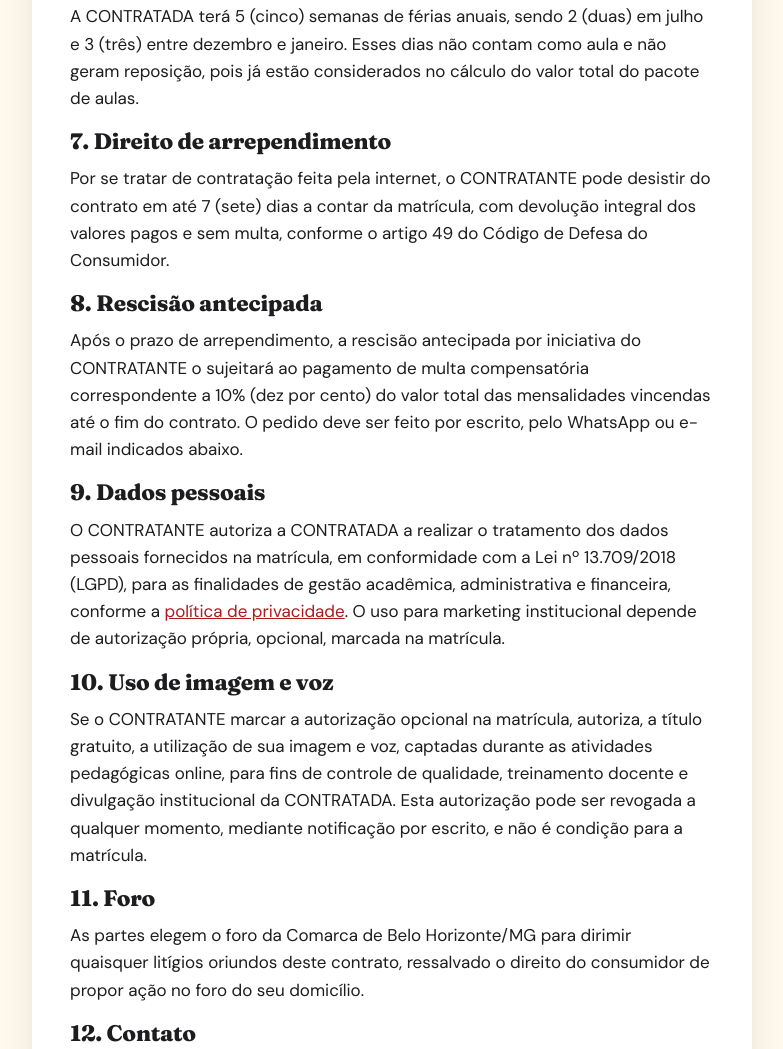
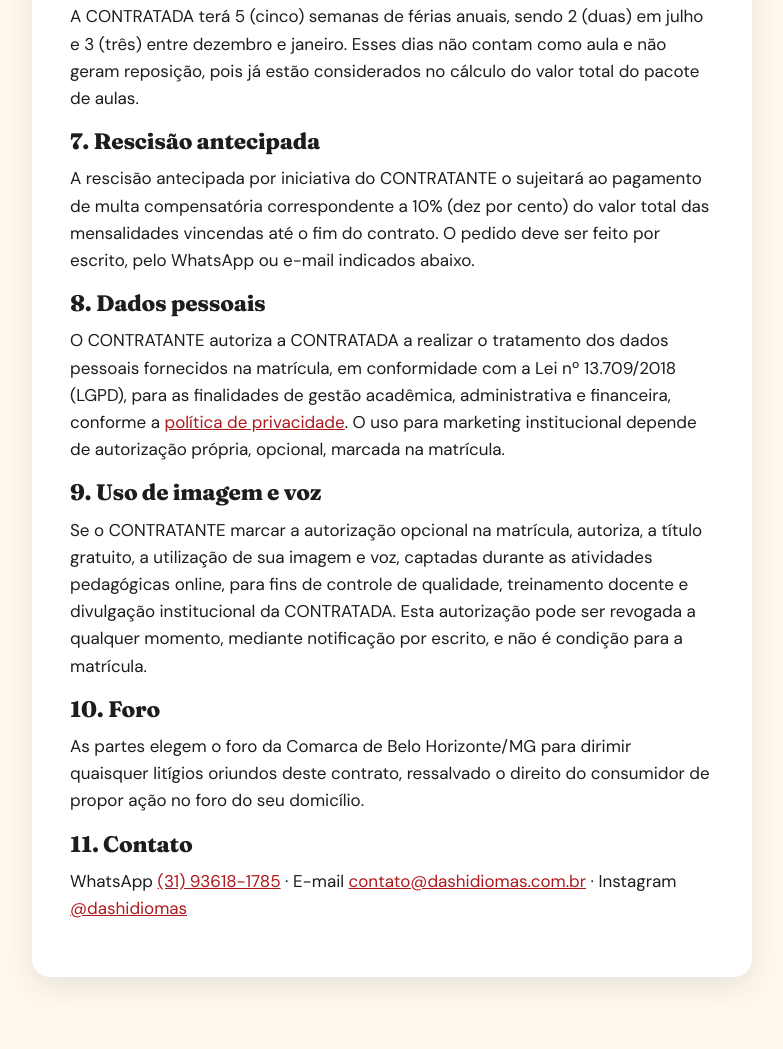
Before and after one commit to dashidiom/dash-idiomas-site, a website: page public/termos/index.html in a window 1280 px wide. Shown: the part 1775-2824 px from the top of the page, without its empty margins (248-1031 px from the left). Drawn offline with Linux system fonts and the light colour scheme.

Commit message:
Termos: retira a cláusula de direito de arrependimento a pedido da escola
Co-Authored-By: Claude Opus 5.5 <noreply@anthropic.com>
Claude-Session: https://claude.ai/code/session_01KGPsk2tqmNEWqpMZruqJLZ

```diff
--- a/public/termos/index.html
+++ b/public/termos/index.html
@@ -42,17 +42,15 @@
       <p>As aulas que coincidirem com feriados nacionais não serão ministradas e não haverá reposição.</p>
       <h2 style="font-size:1.4rem">6. Férias</h2>
       <p>A CONTRATADA terá 5 (cinco) semanas de férias anuais, sendo 2 (duas) em julho e 3 (três) entre dezembro e janeiro. Esses dias não contam como aula e não geram reposição, pois já estão considerados no cálculo do valor total do pacote de aulas.</p>
-      <h2 style="font-size:1.4rem">7. Direito de arrependimento</h2>
-      <p>Por se tratar de contratação feita pela internet, o CONTRATANTE pode desistir do contrato em até 7 (sete) dias a contar da matrícula, com devolução integral dos valores pagos e sem multa, conforme o artigo 49 do Código de Defesa do Consumidor.</p>
-      <h2 style="font-size:1.4rem">8. Rescisão antecipada</h2>
-      <p>Após o prazo de arrependimento, a rescisão antecipada por iniciativa do CONTRATANTE o sujeitará ao pagamento de multa compensatória correspondente a 10% (dez por cento) do valor total das mensalidades vincendas até o fim do contrato. O pedido deve ser feito por escrito, pelo WhatsApp ou e-mail indicados abaixo.</p>
-      <h2 style="font-size:1.4rem">9. Dados pessoais</h2>
+      <h2 style="font-size:1.4rem">7. Rescisão antecipada</h2>
+      <p>A rescisão antecipada por iniciativa do CONTRATANTE o sujeitará ao pagamento de multa compensatória correspondente a 10% (dez por cento) do valor total das mensalidades vincendas até o fim do contrato. O pedido deve ser feito por escrito, pelo WhatsApp ou e-mail indicados abaixo.</p>
+      <h2 style="font-size:1.4rem">8. Dados pessoais</h2>
       <p>O CONTRATANTE autoriza a CONTRATADA a realizar o tratamento dos dados pessoais fornecidos na matrícula, em conformidade com a Lei nº 13.709/2018 (LGPD), para as finalidades de gestão acadêmica, administrativa e financeira, conforme a <a href="/privacidade/">política de privacidade</a>. O uso para marketing institucional depende de autorização própria, opcional, marcada na matrícula.</p>
-      <h2 style="font-size:1.4rem">10. Uso de imagem e voz</h2>
+      <h2 style="font-size:1.4rem">9. Uso de imagem e voz</h2>
       <p>Se o CONTRATANTE marcar a autorização opcional na matrícula, autoriza, a título gratuito, a utilização de sua imagem e voz, captadas durante as atividades pedagógicas online, para fins de controle de qualidade, treinamento docente e divulgação institucional da CONTRATADA. Esta autorização pode ser revogada a qualquer momento, mediante notificação por escrito, e não é condição para a matrícula.</p>
-      <h2 style="font-size:1.4rem">11. Foro</h2>
+      <h2 style="font-size:1.4rem">10. Foro</h2>
       <p>As partes elegem o foro da Comarca de Belo Horizonte/MG para dirimir quaisquer litígios oriundos deste contrato, ressalvado o direito do consumidor de propor ação no foro do seu domicílio.</p>
-      <h2 style="font-size:1.4rem">12. Contato</h2>
+      <h2 style="font-size:1.4rem">11. Contato</h2>
       <p>WhatsApp <a href="https://wa.me/5531936181785">(31) 93618-1785</a> · E-mail <a href="mailto:contato@dashidiomas.com.br">contato@dashidiomas.com.br</a> · Instagram <a href="https://www.instagram.com/dashidiomas/">@dashidiomas</a></p>
     </div>
   </main>
```
Also changed, not shown: public/index.html (+1 -1 lines), public/pagamento/index.html (+1 -1 lines).
